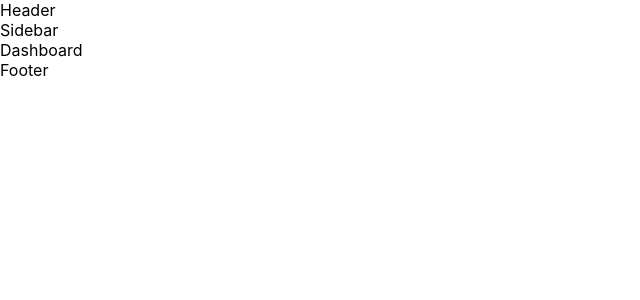
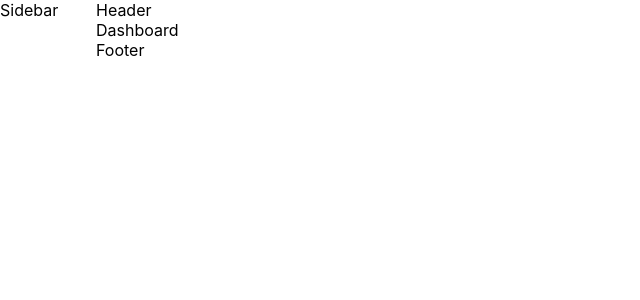
Before and after one commit to Isuu1/Daily-Planner, a React (Create React App) app: page / in a window 1280 px wide. Shown: the top 300 px of the page, without its empty margins (0-640 px from the left). Built offline with nearby package versions, Linux system fonts and the light colour scheme.

Commit message:
Added basic styling for Layout

```diff
--- a/src/App.css
+++ b/src/App.css
@@ -1,38 +1,6 @@
-.App {
-  text-align: center;
+@import "../src/components/Sidebar/_sidebar.scss";
+
+.layout {
+  display: grid;
+  grid-template-columns: 6rem 1fr;
 }
-
-.App-logo {
-  height: 40vmin;
-  pointer-events: none;
-}
-
-@media (prefers-reduced-motion: no-preference) {
-  .App-logo {
-    animation: App-logo-spin infinite 20s linear;
-  }
-}
-
-.App-header {
-  background-color: #282c34;
-  min-height: 100vh;
-  display: flex;
-  flex-direction: column;
-  align-items: center;
-  justify-content: center;
-  font-size: calc(10px + 2vmin);
-  color: white;
-}
-
-.App-link {
-  color: #61dafb;
-}
-
-@keyframes App-logo-spin {
-  from {
-    transform: rotate(0deg);
-  }
-  to {
-    transform: rotate(360deg);
-  }
-}
--- a/src/components/Layout.jsx
+++ b/src/components/Layout.jsx
@@ -6,11 +6,13 @@ import Sidebar from "./Sidebar/Sidebar";
 
 const Layout = () => {
   return (
-    <div>
-      <Header />
+    <div className="layout">
       <Sidebar />
-      <Outlet />
-      <Footer />
+      <div>
+        <Header />
+        <Outlet />
+        <Footer />
+      </div>
     </div>
   );
 };
--- a/src/components/Sidebar/Sidebar.jsx
+++ b/src/components/Sidebar/Sidebar.jsx
@@ -1,7 +1,7 @@
 import React from "react";
 
 const Sidebar = () => {
-  return <div>Sidebar</div>;
+  return <div className="sidebar">Sidebar</div>;
 };
 
 export default Sidebar;
--- /dev/null
+++ b/src/components/Sidebar/_sidebar.scss
@@ -0,0 +1,3 @@
+.sidebar {
+  height: 100vh;
+}
--- a/src/index.css
+++ b/src/index.css
@@ -1,13 +1,15 @@
 body {
   margin: 0;
-  font-family: -apple-system, BlinkMacSystemFont, 'Segoe UI', 'Roboto', 'Oxygen',
-    'Ubuntu', 'Cantarell', 'Fira Sans', 'Droid Sans', 'Helvetica Neue',
-    sans-serif;
+  padding: 0;
+  box-sizing: border-box;
+  font-family: -apple-system, BlinkMacSystemFont, "Segoe UI", "Roboto",
+    "Oxygen", "Ubuntu", "Cantarell", "Fira Sans", "Droid Sans",
+    "Helvetica Neue", sans-serif;
   -webkit-font-smoothing: antialiased;
   -moz-osx-font-smoothing: grayscale;
 }
 
 code {
-  font-family: source-code-pro, Menlo, Monaco, Consolas, 'Courier New',
+  font-family: source-code-pro, Menlo, Monaco, Consolas, "Courier New",
     monospace;
 }
```
